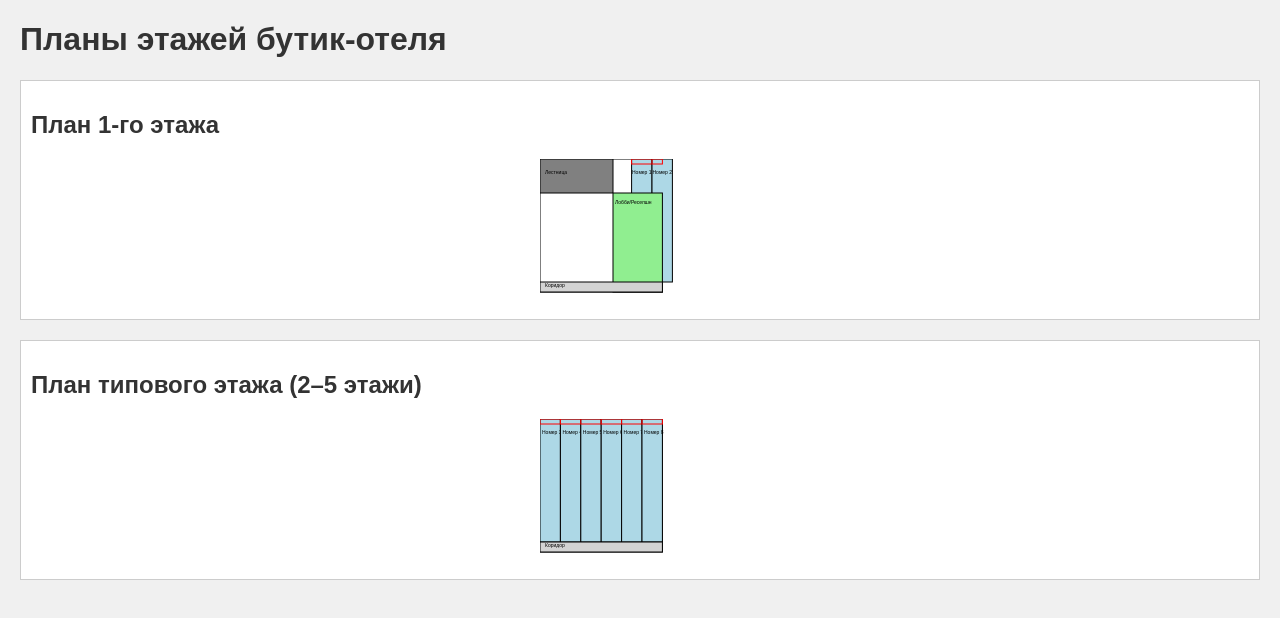
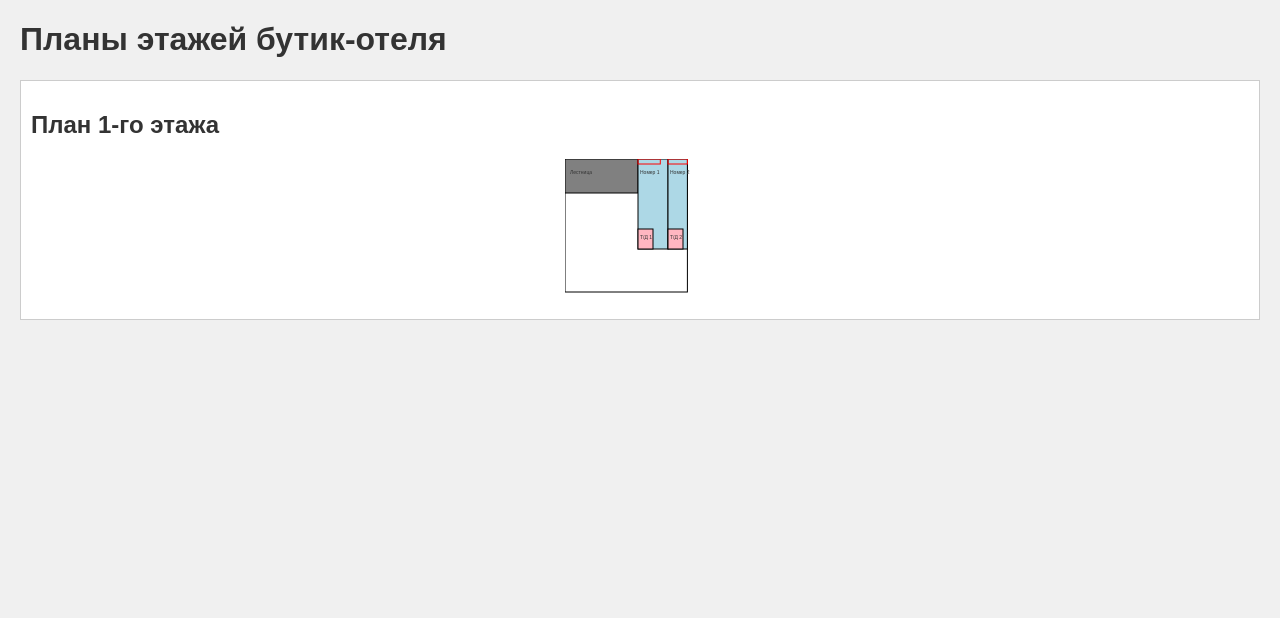
Before and after one commit to Abilay/boutique-hotel-plans, a plain HTML site: page index.html in a window 1280 px wide. Drawn offline with Linux system fonts and the light colour scheme.

Commit message:
Update index.html

```diff
--- a/index.html
+++ b/index.html
@@ -5,103 +5,37 @@
     <meta name="viewport" content="width=device-width, initial-scale=1.0">
     <title>Планы этажей бутик-отеля</title>
     <style>
-        body {
-            font-family: Arial, sans-serif;
-            margin: 20px;
-            background-color: #f0f0f0;
-        }
-        h1, h2 {
-            color: #333;
-        }
-        .floor-plan {
-            margin: 20px 0;
-            border: 1px solid #ccc;
-            padding: 10px;
-            background-color: #fff;
-        }
-        svg {
-            display: block;
-            margin: 0 auto;
-        }
+        body { font-family: Arial, sans-serif; margin: 20px; background-color: #f0f0f0; }
+        h1, h2 { color: #333; }
+        .floor-plan { margin: 20px 0; border: 1px solid #ccc; padding: 10px; background-color: #fff; }
+        svg { display: block; margin: 0 auto; }
+        text { font-size: 5px; fill: #333; }
     </style>
 </head>
 <body>
     <h1>Планы этажей бутик-отеля</h1>
-
     <div class="floor-plan">
         <h2>План 1-го этажа</h2>
-        <svg width="200" height="150" xmlns="http://www.w3.org/2000/svg">
+        <svg width="150" height="150" xmlns="http://www.w3.org/2000/svg">
             <!-- Основной контур здания (12,24 м x 13,3 м) -->
             <rect x="0" y="0" width="122.4" height="133" fill="none" stroke="black" stroke-width="1"/>
 
             <!-- Лестничный блок (7,3 м x 3,4 м) -->
             <rect x="0" y="0" width="73" height="34" fill="gray" stroke="black" stroke-width="1"/>
-            <text x="5" y="15" font-size="5">Лестница</text>
+            <text x="5" y="15">Лестница</text>
 
-            <!-- Номер 1 (2,04 м x 12,3 м, с окном 2,23 м) -->
-            <rect x="91.6" y="0" width="20.4" height="123" fill="lightblue" stroke="black" stroke-width="1"/>
-            <text x="92" y="15" font-size="5">Номер 1</text>
-            <rect x="91.6" y="0" width="22.3" height="5" fill="none" stroke="red" stroke-width="1"/>
+            <!-- Номер 1 (3 м x 9 м + туалет/душ 1,5 м x 2 м) -->
+            <rect x="73" y="0" width="30" height="90" fill="lightblue" stroke="black" stroke-width="1"/>
+            <text x="75" y="15">Номер 1</text>
+            <rect x="73" y="0" width="22.3" height="5" fill="none" stroke="red" stroke-width="1"/> <!-- Окно -->
+            <rect x="73" y="70" width="15" height="20" fill="lightpink" stroke="black" stroke-width="1"/> <!-- Туалет/Душ -->
+            <text x="75" y="80">Т/Д 1</text>
 
-            <!-- Номер 2 (2,04 м x 12,3 м, с окном 2,23 м) -->
-            <rect x="112" y="0" width="20.4" height="123" fill="lightblue" stroke="black" stroke-width="1"/>
-            <text x="112.5" y="15" font-size="5">Номер 2</text>
-            <rect x="112" y="0" width="10.4" height="5" fill="none" stroke="red" stroke-width="1"/>
+            <!-- Номер 2 (3 м x 9 м + туалет/душ) -->
+            <rect x="103" y="0" width="19.4" height="90" fill="lightblue" stroke="black" stroke-width="1"/>
+            <text x="105" y="15">Номер 2</text>
+            <rect x="103" y="0" width="19.4" height="5" fill="none" stroke="red" stroke-width="1"/> <!-- Окно -->
+            <rect x="103" y="70" width="15" height="20" fill="lightpink" stroke="black" stroke-width="1"/> <!-- Туалет/Душ -->
+            <text x="105" y="80">Т/Д 2</text>
 
-            <!-- Лобби/Ресепшн -->
-            <rect x="73" y="34" width="49.4" height="99" fill="lightgreen" stroke="black" stroke-width="1"/>
-            <text x="75" y="45" font-size="5">Лобби/Ресепшн</text>
-
-            <!-- Коридор (12,24 м x 1 м) -->
-            <rect x="0" y="123" width="122.4" height="10" fill="lightgray" stroke="black" stroke-width="1"/>
-            <text x="5" y="128" font-size="5">Коридор</text>
-        </svg>
-    </div>
-
-    <div class="floor-plan">
-        <h2>План типового этажа (2–5 этажи)</h2>
-        <svg width="200" height="150" xmlns="http://www.w3.org/2000/svg">
-            <!-- Основной контур здания -->
-            <rect x="0" y="0" width="122.4" height="133" fill="none" stroke="black" stroke-width="1"/>
-
-            <!-- Лестничный блок -->
-            <rect x="0" y="0" width="73" height="34" fill="gray" stroke="black" stroke-width="1"/>
-            <text x="5" y="15" font-size="5">Лестница</text>
-
-            <!-- Номер 3 -->
-            <rect x="0" y="0" width="20.4" height="123" fill="lightblue" stroke="black" stroke-width="1"/>
-            <text x="2" y="15" font-size="5">Номер 3</text>
-            <rect x="0" y="0" width="20.4" height="5" fill="none" stroke="red" stroke-width="1"/>
-
-            <!-- Номер 4 -->
-            <rect x="20.4" y="0" width="20.4" height="123" fill="lightblue" stroke="black" stroke-width="1"/>
-            <text x="22.4" y="15" font-size="5">Номер 4</text>
-            <rect x="20.4" y="0" width="20.4" height="5" fill="none" stroke="red" stroke-width="1"/>
-
-            <!-- Номер 5 -->
-            <rect x="40.8" y="0" width="20.4" height="123" fill="lightblue" stroke="black" stroke-width="1"/>
-            <text x="42.8" y="15" font-size="5">Номер 5</text>
-            <rect x="40.8" y="0" width="20.4" height="5" fill="none" stroke="red" stroke-width="1"/>
-
-            <!-- Номер 6 -->
-            <rect x="61.2" y="0" width="20.4" height="123" fill="lightblue" stroke="black" stroke-width="1"/>
-            <text x="63.2" y="15" font-size="5">Номер 6</text>
-            <rect x="61.2" y="0" width="20.4" height="5" fill="none" stroke="red" stroke-width="1"/>
-
-            <!-- Номер 7 -->
-            <rect x="81.6" y="0" width="20.4" height="123" fill="lightblue" stroke="black" stroke-width="1"/>
-            <text x="83.6" y="15" font-size="5">Номер 7</text>
-            <rect x="81.6" y="0" width="20.4" height="5" fill="none" stroke="red" stroke-width="1"/>
-
-            <!-- Номер 8 -->
-            <rect x="102" y="0" width="20.4" height="123" fill="lightblue" stroke="black" stroke-width="1"/>
-            <text x="104" y="15" font-size="5">Номер 8</text>
-            <rect x="102" y="0" width="20.4" height="5" fill="none" stroke="red" stroke-width="1"/>
-
-            <!-- Коридор -->
-            <rect x="0" y="123" width="122.4" height="10" fill="lightgray" stroke="black" stroke-width="1"/>
-            <text x="5" y="128" font-size="5">Коридор</text>
-        </svg>
-    </div>
-</body>
-</html>
+            <!-- Лобби/Ресепшн
```
